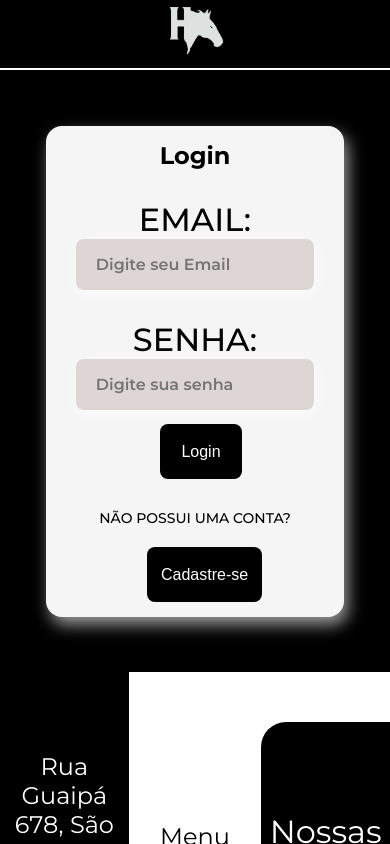
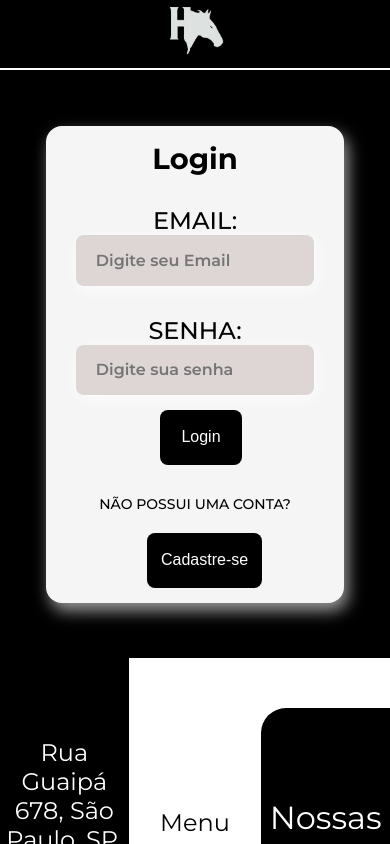
Before and after one commit to lucasma1a/HoistenerTCC, a React (Vite) app: page /login in a window 390 px wide. Shown: the top 844 px of the page. Built offline with nearby package versions, Linux system fonts and the light colour scheme; no server answers.

Commit message:
responsividade tela de cadastro

```diff
--- a/src/components/FormCadastro/FormCadastro.module.css
+++ b/src/components/FormCadastro/FormCadastro.module.css
@@ -51,7 +51,20 @@
 }
 
 @media(min-width: 320px) and (max-width: 768px) {
+    .container{
+        width: 95%;
+        padding-bottom: 20%;
+    }
+
+    .form{
+        width: 100%;
+    }
+
     .form label{
         width: 90%;
     }
+
+    .form label input{
+        width: 100%;
+    }
 }
--- a/src/routes/Login/Login.module.css
+++ b/src/routes/Login/Login.module.css
@@ -112,8 +112,12 @@
         width: 100%;
     }
 
+    .loginFormForm h1{
+        font-size: 29px;
+    }
+
     .loginFormForm p{
-        font-size: 32px;
+        font-size: 24px;
     }
 
     .loginFormForm button {
```
